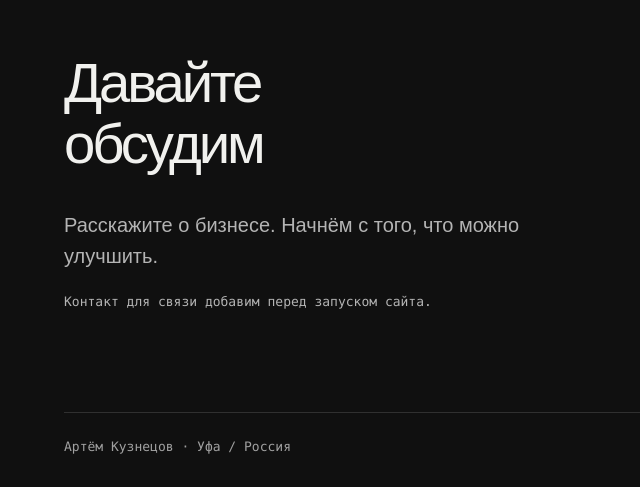
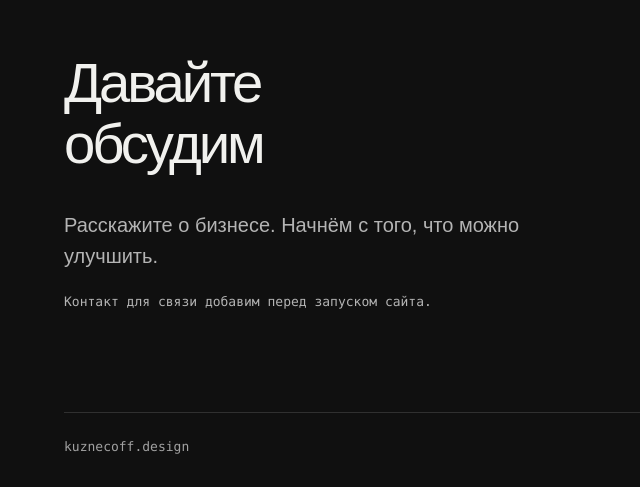
Before and after one commit to kuznecoffdesign/kuznecoff-site, an Astro site: page / in a window 1280 px wide. Shown: the part 7649-8136 px from the top of the page, 0-640 px from the left. Built offline with nearby package versions, Linux system fonts and the light colour scheme; Astro itself is replaced by a stand-in of ours.

Commit message:
Replace footer signature with kuznecoff.design wordmark

```diff
--- a/src/layouts/Base.astro
+++ b/src/layouts/Base.astro
@@ -11,7 +11,7 @@ const {title='Артём Кузнецов — цифровая упаковка'
 <!doctype html><html lang="ru"><head><meta charset="utf-8"/><meta name="viewport" content="width=device-width,initial-scale=1"/><meta name="description" content={description}/><title>{title}</title></head><body id="top">
 <header class="floating-header"><a class="brand" href="/#home" aria-label="На главную">kuznecoff<span>.</span></a><nav class="floating-nav" id="main-navigation" aria-label="Основное меню"><span class="nav-indicator" aria-hidden="true"></span><a href="/#home" data-section="home">Главная</a><a href="/#work" data-section="work">Работы</a><a href="/#about" data-section="about">Обо мне</a><a href="/#services" data-section="services">Услуги</a><a href="/#process" data-section="process">Процесс</a><a class="mobile-contact" href="/#contact" data-section="contact">Контакт</a></nav><div class="header-actions"><a class="nav-contact" href="/#contact" data-section="contact">Обсудить проект</a><button class="nav-toggle" aria-label="Открыть меню" aria-expanded="false" aria-controls="main-navigation"><span></span><span></span></button></div></header>
 <slot />
-<footer class="footer" id="contact"><h2>Давайте<br/>обсудим</h2><p>Расскажите о бизнесе. Начнём с того, что можно улучшить.</p><p class="small muted">Контакт для связи добавим перед запуском сайта.</p><div class="footline"><span>Артём Кузнецов · Уфа / Россия</span><a href="#top">Наверх</a></div></footer>
+<footer class="footer" id="contact"><h2>Давайте<br/>обсудим</h2><p>Расскажите о бизнесе. Начнём с того, что можно улучшить.</p><p class="small muted">Контакт для связи добавим перед запуском сайта.</p><div class="footline"><span class="footer-brand">kuznecoff<span>.</span>design</span><a href="#top">Наверх</a></div></footer>
 <script>const observer=new IntersectionObserver(entries=>{for(const e of entries)if(e.isIntersecting){e.target.classList.add('in');observer.unobserve(e.target)}},{threshold:.08});document.querySelectorAll('[data-reveal]').forEach(e=>observer.observe(e));
 if(matchMedia('(hover: hover) and (pointer: fine) and (prefers-reduced-motion: no-preference)').matches){for(const el of document.querySelectorAll('.cover,.about-card,.hero-stage')){el.addEventListener('pointermove',e=>{const r=el.getBoundingClientRect();el.style.setProperty('--mx',String((e.clientX-r.left)/r.width-.5));el.style.setProperty('--my',String((e.clientY-r.top)/r.height-.5))});el.addEventListener('pointerleave',()=>{el.style.setProperty('--mx','0');el.style.setProperty('--my','0')})}}
 const nav=document.querySelector<HTMLElement>('.floating-nav');const indicator=document.querySelector<HTMLElement>('.nav-indicator');const header=document.querySelector<HTMLElement>('.floating-header');const links=[...document.querySelectorAll<HTMLAnchorElement>('[data-section]')];const toggle=document.querySelector<HTMLButtonElement>('.nav-toggle');let menuOpen=false;function setMenu(open:boolean){menuOpen=open;header?.classList.toggle('menu-open',open);toggle?.setAttribute('aria-expanded',String(open));toggle?.setAttribute('aria-label',open?'Закрыть меню':'Открыть меню')};toggle?.addEventListener('click',()=>setMenu(!menuOpen));links.forEach(link=>link.addEventListener('click',()=>setMenu(false)));document.addEventListener('keydown',e=>{if(e.key==='Escape')setMenu(false)});
```
